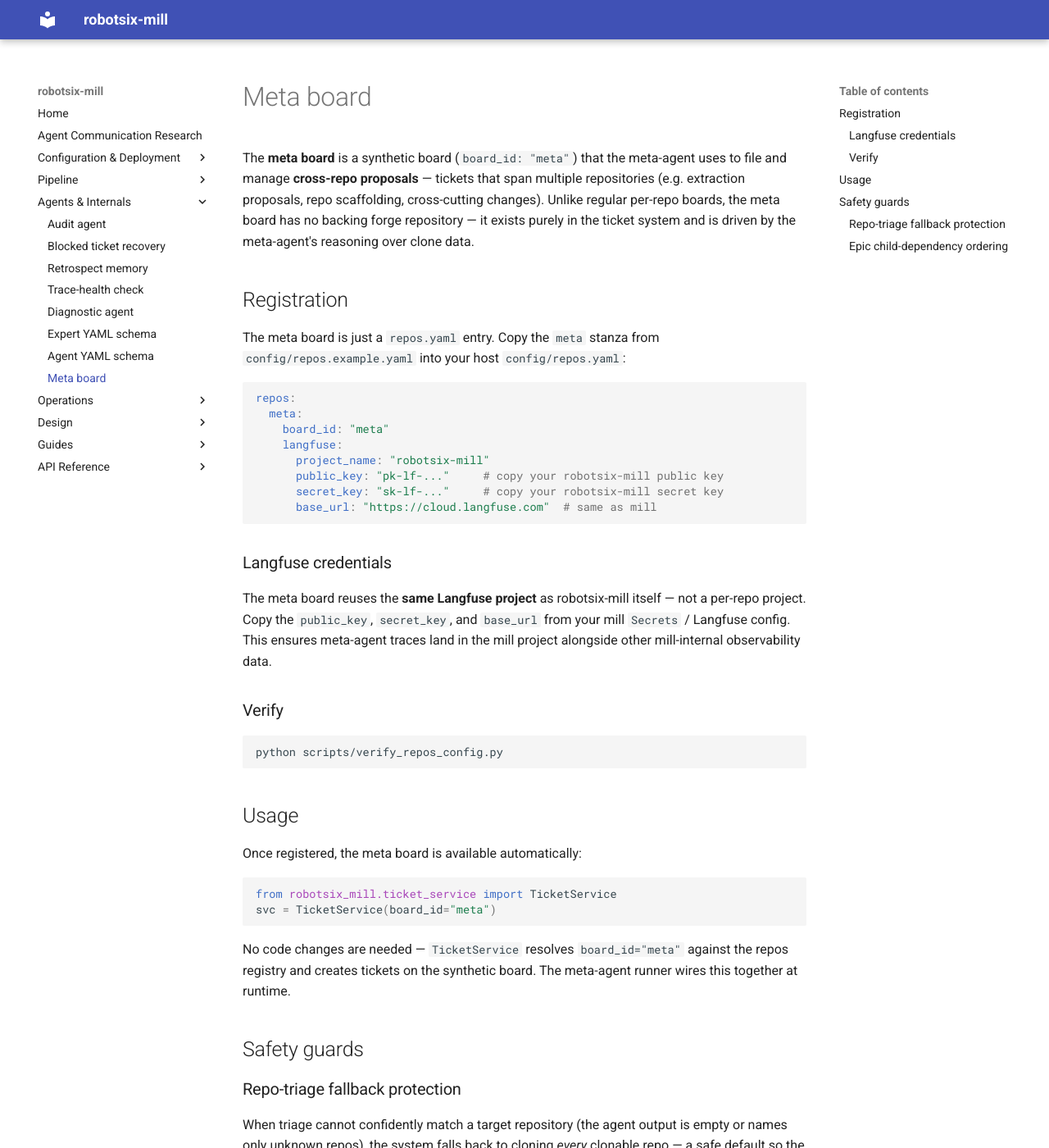
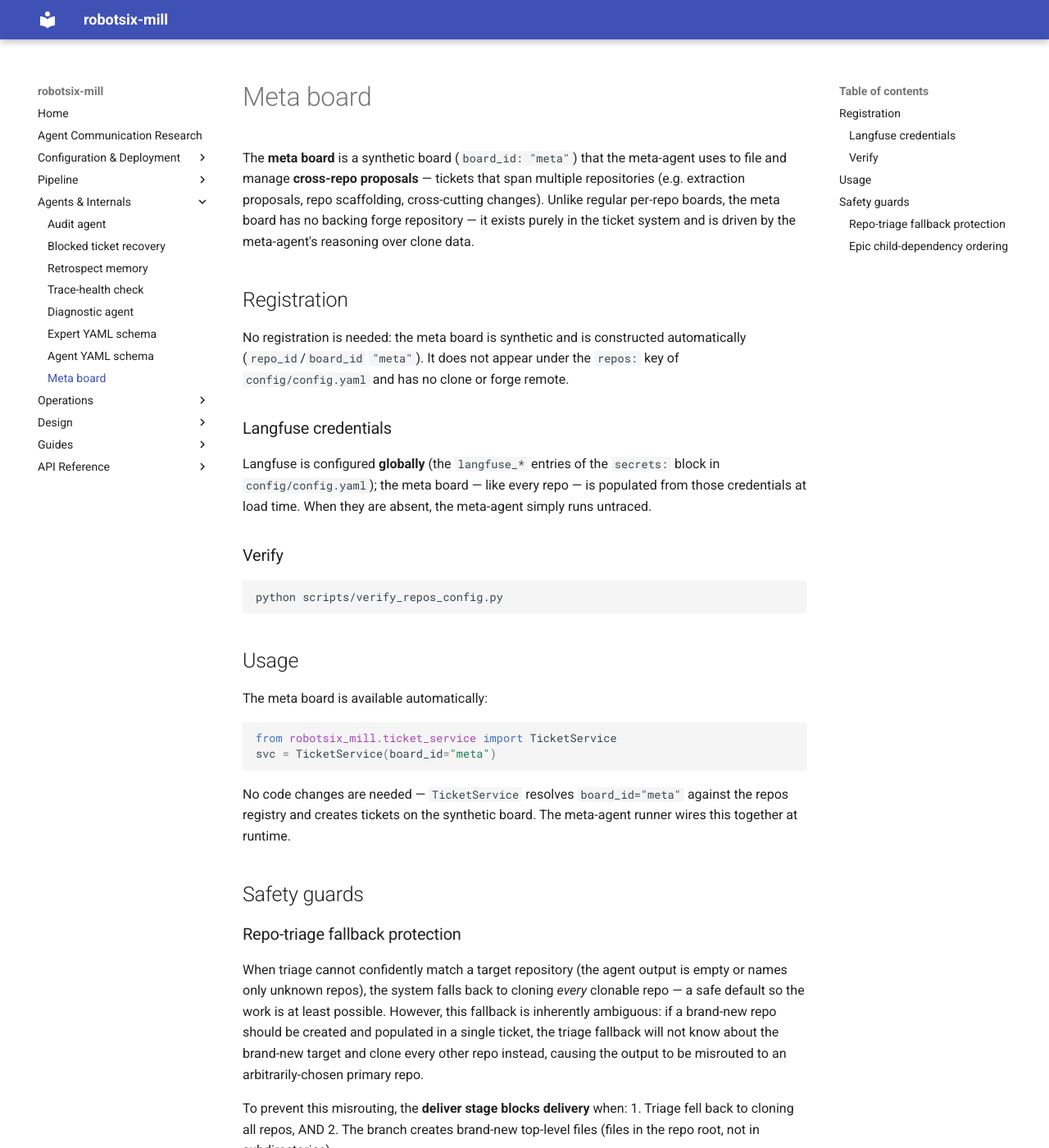
Before and after one commit to damien-robotsix/robotsix-mill, an MkDocs documentation site: the page built from docs/meta-board.md, in a window 1280 px wide and 1400 px high. Shown: the whole window at 82% size. Built offline with MkDocs 1.6.1 and Material for MkDocs 9.7.7, drawn with Linux system fonts in a browser that asks for light colours.

Commit message:
Remove the deprecated standalone config/repos.yaml read fallback (#2162)
* Remove the deprecated standalone config/repos.yaml read fallback

Repos are read exclusively from the repos: key of config/config.yaml
(single config entry point). The MILL_REPOS_FILE override used by the
test suite is unchanged. Docs and config/repos.example.yaml updated to
match; docs/meta-board.md registration section corrected (the meta
board is synthetic and Langfuse is global — no repos entry involved).

Co-Authored-By: Claude Fable 5 <noreply@anthropic.com>

* Fix zizmor ref-version-mismatch: update action pin version comments to v4.1.0/v6.1.0

Upstream docker/setup-buildx-action and docker/metadata-action moved
their major tags, so the '# v4'/'# v6' comments no longer match any tag
pointing at the pinned commits — reddening workflow-audit on every PR.

Co-Authored-By: Claude Fable 5 <noreply@anthropic.com>

---------

Co-authored-by: Damien SIX <damien.robotsix@gmail.com>
Co-authored-by: Claude Fable 5 <noreply@anthropic.com>

````diff
--- a/docs/meta-board.md
+++ b/docs/meta-board.md
@@ -10,27 +10,17 @@ clone data.
 
 ## Registration
 
-The meta board is just a `repos.yaml` entry.  Copy the `meta` stanza
-from `config/repos.example.yaml` into your host `config/repos.yaml`:
-
-```yaml
-repos:
-  meta:
-    board_id: "meta"
-    langfuse:
-      project_name: "robotsix-mill"
-      public_key: "pk-lf-..."     # copy your robotsix-mill public key
-      secret_key: "sk-lf-..."     # copy your robotsix-mill secret key
-      base_url: "https://cloud.langfuse.com"  # same as mill
-```
+No registration is needed: the meta board is synthetic and is
+constructed automatically (`repo_id`/`board_id` `"meta"`).  It does
+not appear under the `repos:` key of `config/config.yaml` and has no
+clone or forge remote.
 
 ### Langfuse credentials
 
-The meta board reuses the **same Langfuse project** as robotsix-mill
-itself — not a per-repo project.  Copy the `public_key`, `secret_key`,
-and `base_url` from your mill `Secrets` / Langfuse config.  This
-ensures meta-agent traces land in the mill project alongside other
-mill-internal observability data.
+Langfuse is configured **globally** (the `langfuse_*` entries of the
+`secrets:` block in `config/config.yaml`); the meta board — like every
+repo — is populated from those credentials at load time.  When they
+are absent, the meta-agent simply runs untraced.
 
 ### Verify
 
@@ -40,7 +30,7 @@ python scripts/verify_repos_config.py
 
 ## Usage
 
-Once registered, the meta board is available automatically:
+The meta board is available automatically:
 
 ```python
 from robotsix_mill.ticket_service import TicketService
````
Also changed, not shown: CHANGELOG.md (+1 -0 lines), README.md (+8 -5 lines), docs/configuration.md (+9 -10 lines), 5 other files.
